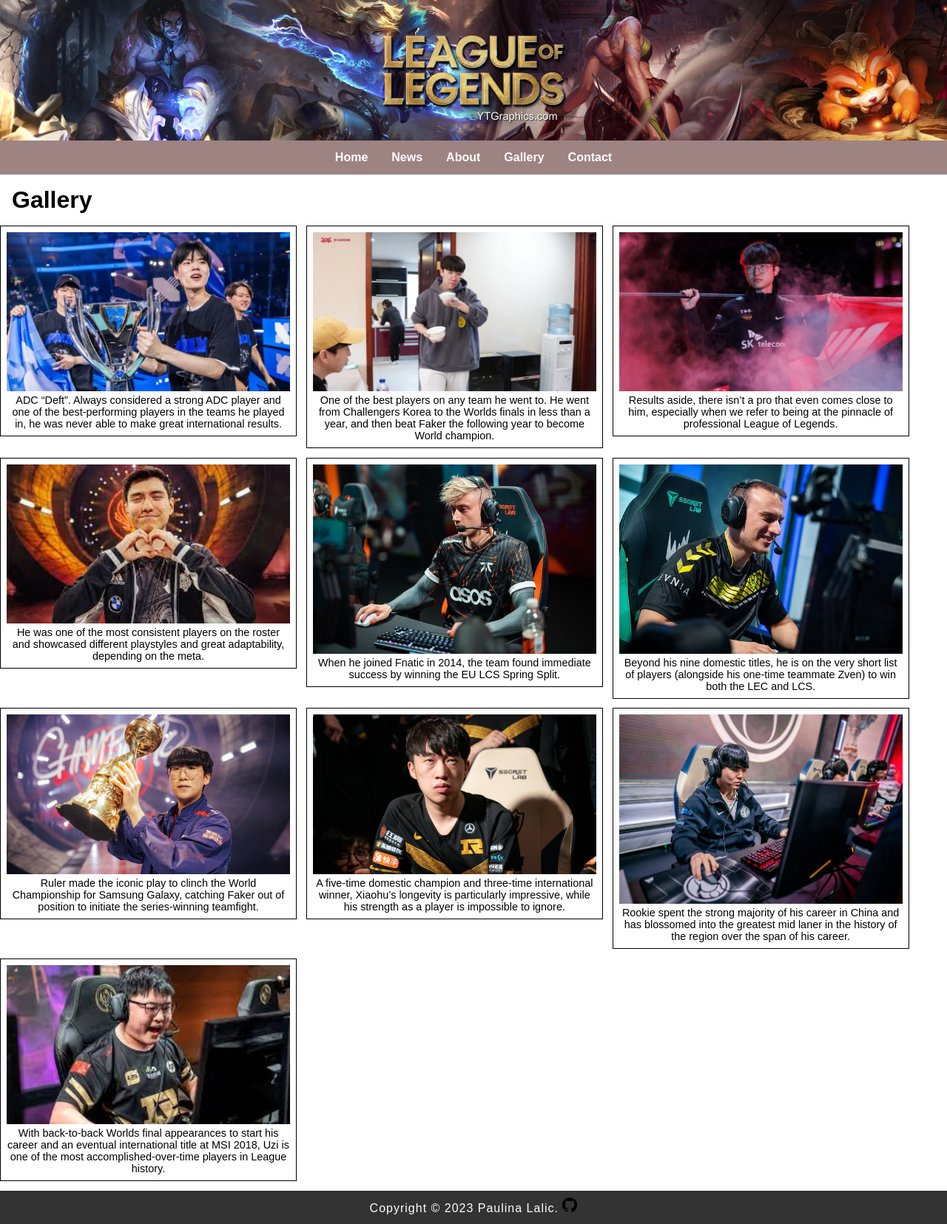
After one commit to paulinalalic/Duo-Queue, a PHP site: page /gallery.html in a window 1280 px wide. The commit adds this page. Shown: the whole page at 74% size. Run offline with PHP 8.4, Linux system fonts and the light colour scheme.

Commit message:
Zadatak 8
Riješen zadatak 8

```diff
--- a/contact.html
+++ b/contact.html
@@ -27,7 +27,7 @@
     <main>
 		<h1>Contact Form</h1>
 		<div id="contact">
-			<iframe src="https://www.google.com/maps/embed?pb=!1m18!1m12!1m3!1d2781.7890741539636!2d15.966758816056517!3d45.795453279106205!2m3!1f0!2f0!3f0!3m2!1i1024!2i768!4f13.1!3m3!1m2!1s0x4765d68b5d094979%3A0xda8bfa8459b67560!2sUl.+Vrbik+VIII%2C+10000%2C+Zagreb!5e0!3m2!1shr!2shr!4v1509296660756" width="100%" height="400" frameborder="0" style="border:0" allowfullscreen></iframe>
+			<iframe src="https://www.google.com/maps/embed?pb=!1m18!1m12!1m3!1d2781.480065492032!2d16.009933376678216!3d45.80164321086007!2m3!1f0!2f0!3f0!3m2!1i1024!2i768!4f13.1!3m3!1m2!1s0x4765d719e65948a9%3A0xc982af2c43b4467!2sGood%20Game%20Global!5e0!3m2!1shr!2shr!4v1697998014970!5m2!1shr!2shr"  width="100%" height="400" frameborder="0" style="border:0" allowfullscreen></iframe>
 			<form action="http://work2.eburza.hr/pwa/responzive-page/send-contact.php" id="contact_form" name="contact_form" method="POST">
 				<label for="fname">First Name *</label>
 				<input type="text" id="fname" name="firstname" placeholder="Your name.." required>
@@ -41,9 +41,9 @@
 				<label for="country">Country</label>
 				<select id="country" name="country">
 				  <option value="">Please select</option>
-				  <option value="BE">Belgium</option>
+				  <option value="PL">Poland</option>
 				  <option value="HR" selected>Croatia</option>
-				  <option value="LU">Luxembourg</option>
+				  <option value="SWE">Sweden</option>
 				  <option value="HU">Hungary</option>
 				</select>
 
--- /dev/null
+++ b/gallery.html
@@ -0,0 +1,102 @@
+<!DOCTYPE HTML>
+<html>
+	<head>
+        <link rel="stylesheet" href="style.css">
+		<meta http-equiv="content-type" content="text/html; charset=UTF-8">
+		<meta name="description" content="Stranica za pronalazak Duo Queue partnera u igrici League of Legends.">
+		<meta name="keywords" content="League of Legends, LoL, Champions, Esports, League of Legends Gameplay">
+		<meta name="author" content="Paulina Lalic">
+		<meta name="viewport" content="width=device-width; initial-scale=1.0; maximum-scale=1.0; user-scalable=0;">
+		<link rel="shortcut icon" type="image/x-icon" href="favicon.ico">
+        <title>Duo Queue</title>
+	</head>
+<body>
+
+    <header>
+		<div class="banner"></div>
+		<nav>
+			<ul>
+                <li><a href="index.html">Home</a></li>
+                <li><a href="news.html">News</a></li>
+                <li><a href="about.html">About</a></li>
+                <li><a href="gallery.html">Gallery</a></li>
+                <li><a href="contact.html">Contact</a></li>
+			</ul>
+		</nav>
+	</header>
+    <main>
+
+		<h1>Gallery</h1>
+		<div id="gallery">
+			<figure id="1">
+                <a href="img/player1.jpg" target="_blank">
+				<img src="img/player1.jpg" alt="Deft" title="Deft">
+                </a>
+				<figcaption>ADC “Deft”. Always considered a strong ADC player and one of the best-performing players in the teams he played in, he was never able to make great international results.<figcaption>
+			</figure>
+			<figure id="2">
+                <a href="img/player2.jpg" target="_blank">
+				<img src="img/player2.jpg" alt="Ruler" title="Ruler">
+                </a>
+				<figcaption>One of the best players on any team he went to. He went from Challengers Korea to the Worlds finals in less than a year, and then beat Faker the following year to become World champion.
+                    <figcaption>
+			</figure>
+			<figure id="3">
+                <a href="img/player3.jpg" target="_blank">
+				<img src="img/player3.jpg" alt="Faker" title="Faker">
+                </a>
+				<figcaption>Results aside, there isn’t a pro that even comes close to him, especially when we refer to being at the pinnacle of professional League of Legends.<figcaption>
+			</figure>
+            <div style="clear: both;"></div>
+			<figure id="4">
+                <a href="img/player4.jpg" target="_blank">
+				<img src="img/player4.jpg" alt="Yike" title="Yike">
+                </a>
+				<figcaption>He was one of the most consistent players on the roster and showcased different playstyles and great adaptability, depending on the meta.<figcaption>
+			</figure>
+			<figure id="5">
+                <a href="img/player5.jpg" target="_blank">
+				<img src="img/player5.jpg" alt="Rekkles" title="Rekkles">
+                </a>
+				<figcaption>When he joined Fnatic in 2014, the team found immediate success by winning the EU LCS Spring Split.<figcaption>
+			</figure>
+            <figure id="6">
+                <a href="img/player6.jpg" target="_blank">
+				<img src="img/player6.jpg" alt="Perkz" title="Perkz">
+                </a>
+				<figcaption>Beyond his nine domestic titles, he is on the very short list of players (alongside his one-time teammate Zven) to win both the LEC and LCS.<figcaption>
+			</figure>
+            <div style="clear: both;"></div>
+            <figure id="7">
+                <a href="img/player7.jpg" target="_blank">
+				<img src="img/player7.jpg" alt="Ruler" title="Ruler">
+                </a>
+				<figcaption>Ruler made the iconic play to clinch the World Championship for Samsung Galaxy, catching Faker out of position to initiate the series-winning teamfight.<figcaption>
+			</figure>
+            <figure id="8">
+                <a href="img/player8.jpg" target="_blank">
+				<img src="img/player8.jpg" alt="Xiaohu" title="Xiaohu">
+                </a>
+				<figcaption>A five-time domestic champion and three-time international winner, Xiaohu’s longevity is particularly impressive, while his strength as a player is impossible to ignore. <figcaption>
+			</figure>
+            <figure id="9">
+                <a href="img/player9.jpg" target="_blank">
+				<img src="img/player9.jpg" alt="Rookie" title="Rookie">
+                </a>
+				<figcaption>Rookie spent the strong majority of his career in China and has blossomed into the greatest mid laner in the history of the region over the span of his career. <figcaption>
+			</figure>
+            <div style="clear: both;"></div>
+            <figure id="10">
+                <a href="img/player10.jpg" target="_blank">
+				<img src="img/player10.jpg" alt="Uzi" title="Uzi">
+                </a>
+				<figcaption>With back-to-back Worlds final appearances to start his career and an eventual international title at MSI 2018, Uzi is one of the most accomplished-over-time players in League history. <figcaption>
+			</figure>
+		</div>
+
+    </main>
+    <footer>
+		<p>Copyright &copy; 2023 Paulina Lalic. <a href="https://github.com/paulinalalic" target="_blank"><img src="img/github.png" title="GitHub" alt="GitHub"></a></p>
+	</footer>
+</body>
+</html>
--- a/style.css
+++ b/style.css
@@ -128,6 +128,29 @@
 	float: left;
 }
 
+/* GALLERY */
+
+#gallery figure {
+    padding: 0.5em;
+    margin: 0 1% 1% 0;
+    float: left;
+    width: 31.33%; /* (100% - 2% margin) / 3 images = 31.33% */
+    border: 1px solid black;
+    box-sizing: border-box; /* Include padding and border in the element's total width */
+
+}
+
+#gallery figcaption {
+    font-size: 90%;
+    height: auto;
+    text-align: center;
+}
+
+img {
+    width: 100%;
+
+}
+
 
 /* CONTACT  */
 
```
Also changed, not shown: img/player1.jpg (added), img/player10.jpg (added), img/player2.jpg (added), img/player3.jpg (added), img/player4.jpg (added), img/player5.jpg (added), img/player6.jpg (added), img/player7.jpg (added), img/player8.jpg (added), img/player9.jpg (added).
